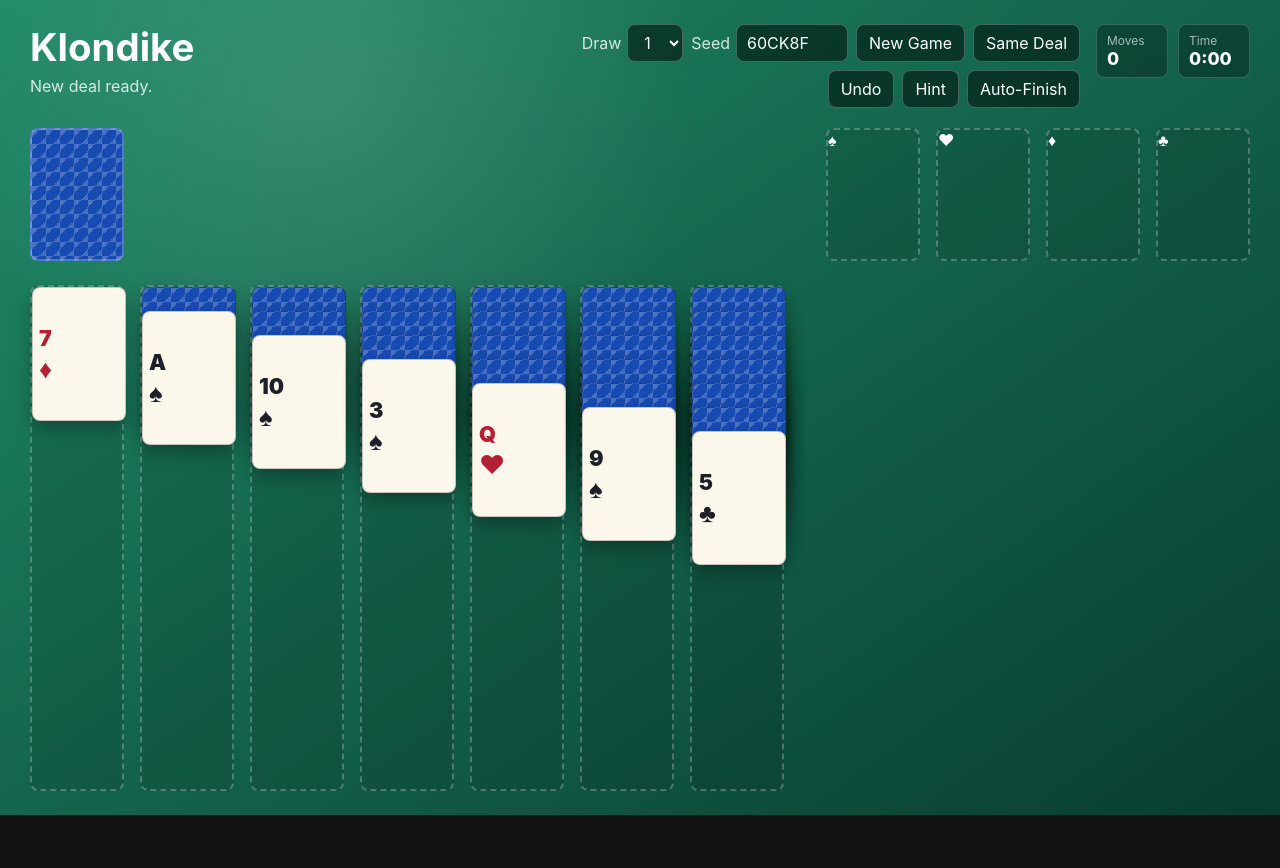
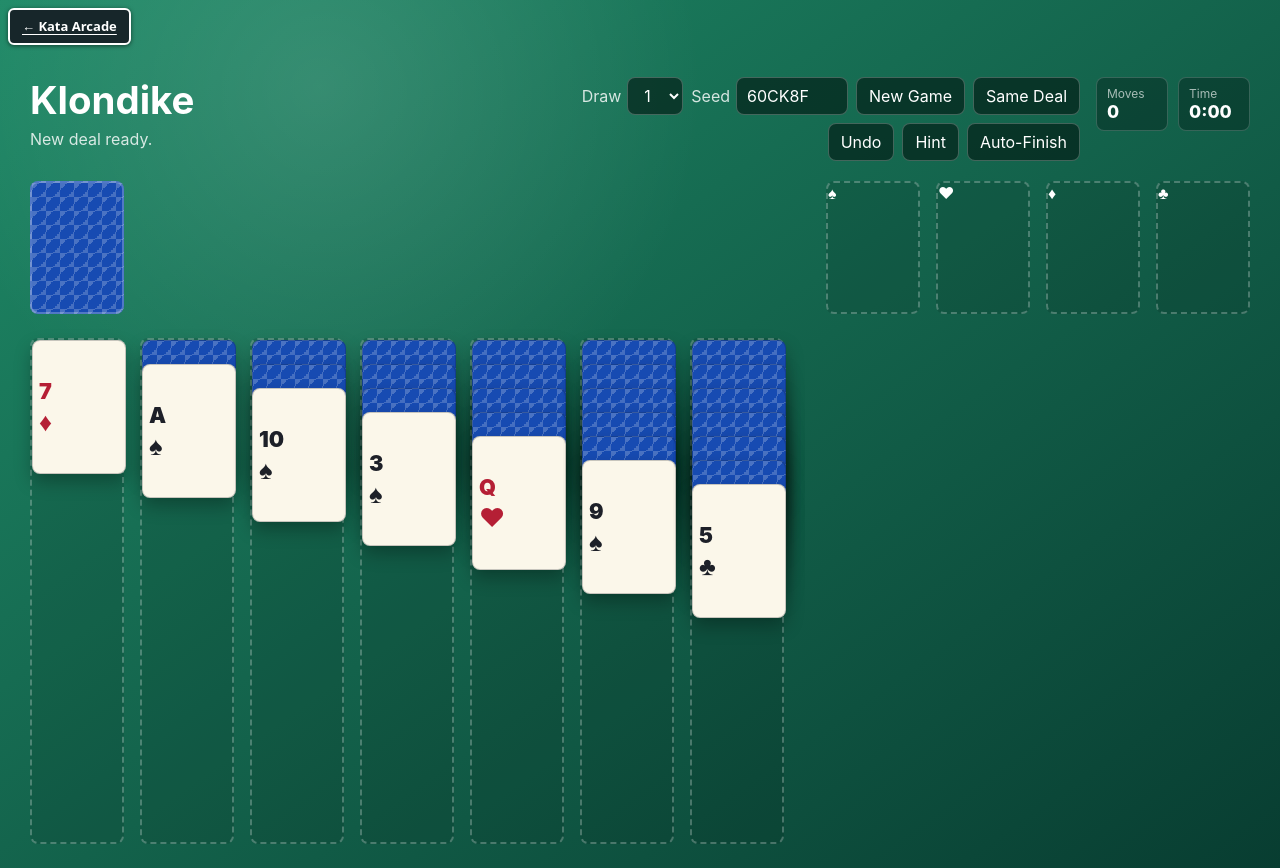
Before and after one commit to intrepion/kata-klondike-game-codex-openai-gpt-5.5-light, a website: page index.html in a window 1280 px wide. Before the commit the page ends 815 px from the top, so only its background shows below. Drawn offline with Linux system fonts and the light colour scheme.

Commit message:
Add link back to Kata Arcade

```diff
--- a/index.html
+++ b/index.html
@@ -6,8 +6,13 @@
     <title>Klondike</title>
     <link rel="stylesheet" href="./styles.css">
     <script defer src="./game.js"></script>
-  </head>
+  <style>[data-kata-arcade-nav] a:focus-visible { outline: 3px solid #ffdf70 !important; outline-offset: 3px; }</style>
+</head>
   <body>
+    <div role="navigation" aria-label="Arcade navigation" data-kata-arcade-nav style="all:initial;display:block;position:relative;z-index:2147483647;font:600 13px/1.3 system-ui,sans-serif;">
+      <a href="https://intrepion.github.io/" style="display:inline-block;margin:8px;padding:8px 12px;border:2px solid #fff;border-radius:6px;background:#17262a;color:#fff;text-decoration:underline;text-underline-offset:3px;box-shadow:0 1px 4px #0008;">← Kata Arcade</a>
+    </div>
+
     <main class="game-shell" id="game" aria-label="Klondike game table">
       <header class="topbar">
         <div>
```
